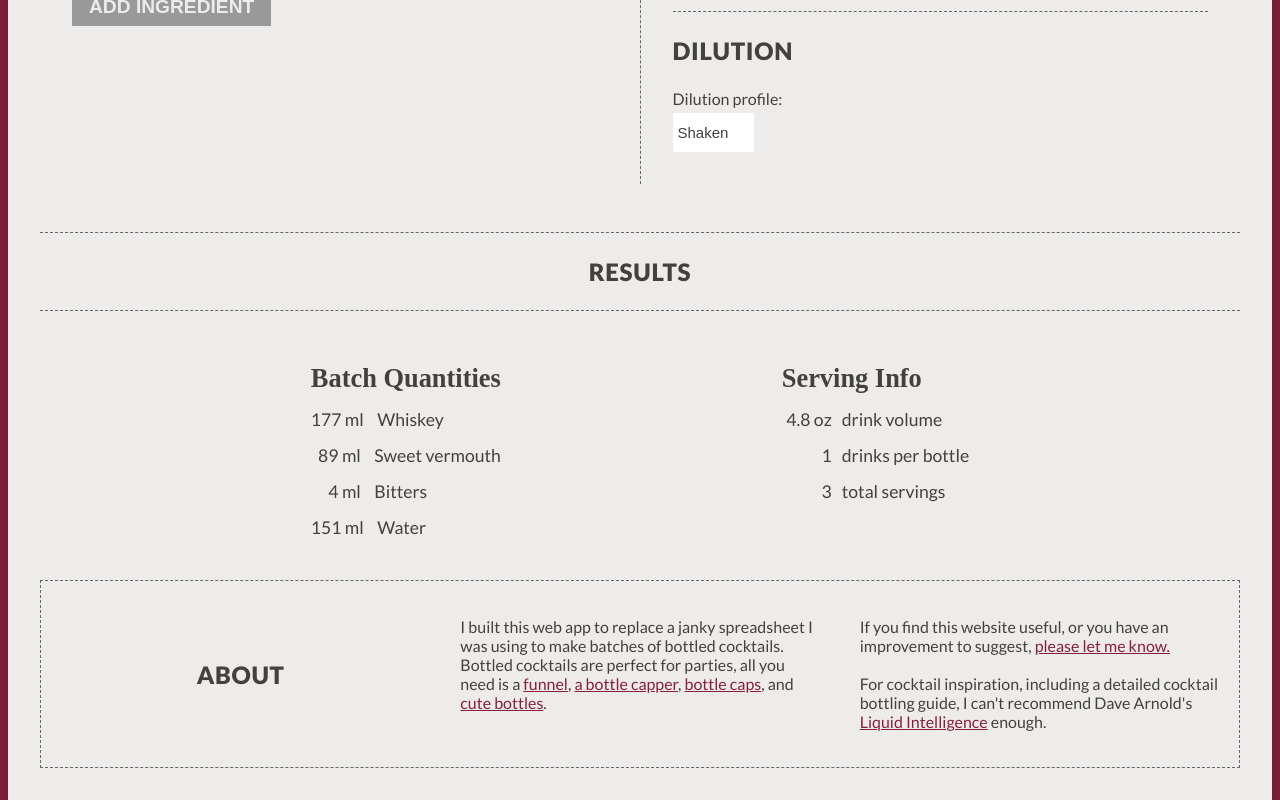
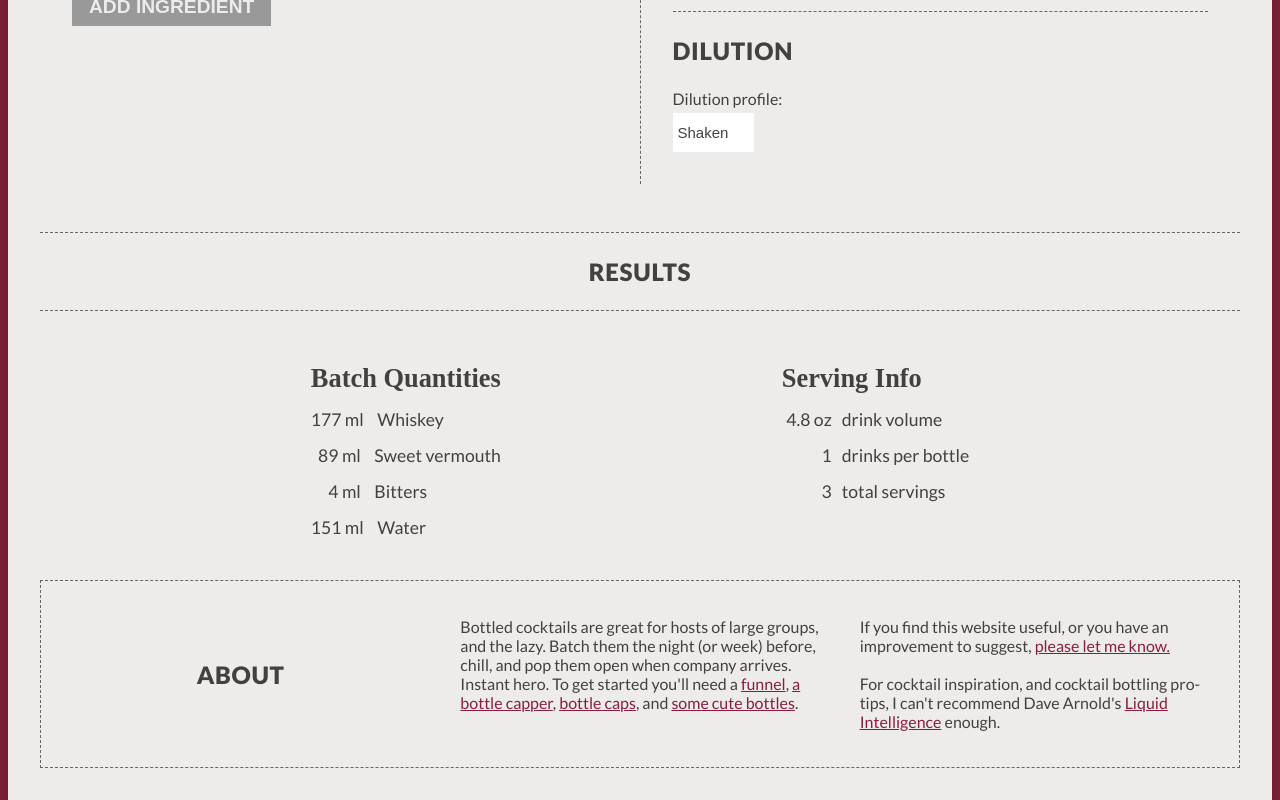
Before and after one commit to briancantrell/bottled-cocktail-math, a React app: page / in a window 1280 px wide. Shown: the part 486-1286 px from the top of the page. Built offline with nearby package versions, Linux system fonts and the light colour scheme; a web font is replaced by a local one.

Commit message:
move bucket, copy tweaks

```diff
--- a/package.json
+++ b/package.json
@@ -2,7 +2,7 @@
   "name": "cocktail-math",
   "version": "0.1.0",
   "private": true,
-  "homepage": "http://bottled-cocktail-calculator.s3-website-us-east-1.amazonaws.com/",
+  "homepage": "http://bottled-cocktail-calculator.briancantrell.com/",
   "dependencies": {
     "autoprefixer": "7.1.6",
     "babel-core": "6.26.0",
@@ -54,7 +54,7 @@
     "start": "node scripts/start.js",
     "build": "node scripts/build.js",
     "test": "jest",
-    "deploy": "aws s3 sync ./build s3://bottled-cocktail-calculator"
+    "deploy": "aws s3 sync ./build s3://bottled-cocktail-calculator.briancantrell.com"
   },
   "jest": {
     "collectCoverageFrom": [
--- a/src/App.css
+++ b/src/App.css
@@ -145,14 +145,16 @@ button, select {
   color: #edecea;
 }
 
-section.about{
-  border: 1px dashed #666;
-  display: flex;
+section.about h3{
+  border-top: 1px dashed #666;
+  border-bottom: 1px dashed #666;
 }
-section.about h3, section.about p {
-  flex: 1 1 200px;
+
+section.about > * {
+  flex: 1 300px;
   padding: 20px;
 }
+
 section.about h3 {
   text-align: center;
   align-self: center;
@@ -183,6 +185,12 @@ section.about h3 {
     display: flex;
     justify-content: space-evenly;
   }
+
+  .totals {
+    display: flex;
+    justify-content: space-evenly;
+  }
+
 }
 @media all and (min-width: 845px) {
   .App {
@@ -205,4 +213,11 @@ section.about h3 {
   .app-header {
     margin-bottom: 40px;
   }
+  section.about{
+    border: 1px dashed #666;
+    display: flex;
+  }
+  section.about h3{
+    border: 0;
+  }
 }
--- a/src/App.js
+++ b/src/App.js
@@ -39,11 +39,11 @@ class App extends Component {
         <section className="about">
           <h3>About</h3>
           <p>
-            I built this web app to replace a janky spreadsheet I was using to make batches of bottled cocktails. Bottled cocktails are perfect for parties, all you need is a <a target="_blank" href="https://www.amazon.com/gp/product/B000HJBFC6/ref=as_li_tl?ie=UTF8&camp=1789&creative=9325&creativeASIN=B000HJBFC6&linkCode=as2&tag=inditwee-20&linkId=5748fbb27b5fe88f8dd81694791c357d">funnel</a>, <a target="_blank" href="https://www.amazon.com/gp/product/B001D6KGTK/ref=as_li_tl?ie=UTF8&camp=1789&creative=9325&creativeASIN=B001D6KGTK&linkCode=as2&tag=inditwee-20&linkId=dde78732446345358da4b497062c3424">a bottle capper</a>, <a target="_blank" href="https://www.amazon.com/gp/product/B00ZSEH8RG/ref=as_li_tl?ie=UTF8&camp=1789&creative=9325&creativeASIN=B00ZSEH8RG&linkCode=as2&tag=inditwee-20&linkId=284af27f916a0c93ca28771af2d9bda6">bottle caps</a>, and <a target="_blank" href="https://www.amazon.com/gp/product/B07FJ616KL/ref=as_li_tl?ie=UTF8&camp=1789&creative=9325&creativeASIN=B07FJ616KL&linkCode=as2&tag=inditwee-20&linkId=cba3fb5c5e325e2d35dd7edaf0ee140f">cute bottles</a>.
+            Bottled cocktails are great for hosts of large groups, and the lazy. Batch them the night (or week) before, chill, and pop them open when company arrives. Instant hero. To get started you'll need a <a target="_blank" href="https://www.amazon.com/gp/product/B000HJBFC6/ref=as_li_tl?ie=UTF8&camp=1789&creative=9325&creativeASIN=B000HJBFC6&linkCode=as2&tag=inditwee-20&linkId=5748fbb27b5fe88f8dd81694791c357d">funnel</a>, <a target="_blank" href="https://www.amazon.com/gp/product/B001D6KGTK/ref=as_li_tl?ie=UTF8&camp=1789&creative=9325&creativeASIN=B001D6KGTK&linkCode=as2&tag=inditwee-20&linkId=dde78732446345358da4b497062c3424">a bottle capper</a>, <a target="_blank" href="https://www.amazon.com/gp/product/B00ZSEH8RG/ref=as_li_tl?ie=UTF8&camp=1789&creative=9325&creativeASIN=B00ZSEH8RG&linkCode=as2&tag=inditwee-20&linkId=284af27f916a0c93ca28771af2d9bda6">bottle caps</a>, and <a target="_blank" href="https://www.amazon.com/gp/product/B07FJ616KL/ref=as_li_tl?ie=UTF8&camp=1789&creative=9325&creativeASIN=B07FJ616KL&linkCode=as2&tag=inditwee-20&linkId=cba3fb5c5e325e2d35dd7edaf0ee140f">some cute bottles</a>.
           </p>
           <p>
             If you find this website useful, or you have an improvement to suggest, <a href="https://twitter.com/briancantrell" target="_blank">please let me know.</a><br /><br />
-                For cocktail inspiration, including a detailed cocktail bottling guide, I can't recommend Dave Arnold's <a target="_blank" href="https://www.amazon.com/gp/product/0393089037/ref=as_li_tl?ie=UTF8&camp=1789&creative=9325&creativeASIN=0393089037&linkCode=as2&tag=inditwee-20&linkId=ac52a1814092d9d95deab522b0675bc9">Liquid Intelligence</a> enough.
+                For cocktail inspiration, and cocktail bottling pro-tips, I can't recommend Dave Arnold's <a target="_blank" href="https://www.amazon.com/gp/product/0393089037/ref=as_li_tl?ie=UTF8&camp=1789&creative=9325&creativeASIN=0393089037&linkCode=as2&tag=inditwee-20&linkId=ac52a1814092d9d95deab522b0675bc9">Liquid Intelligence</a> enough.
         </p>
         </section>
       </div>
```
